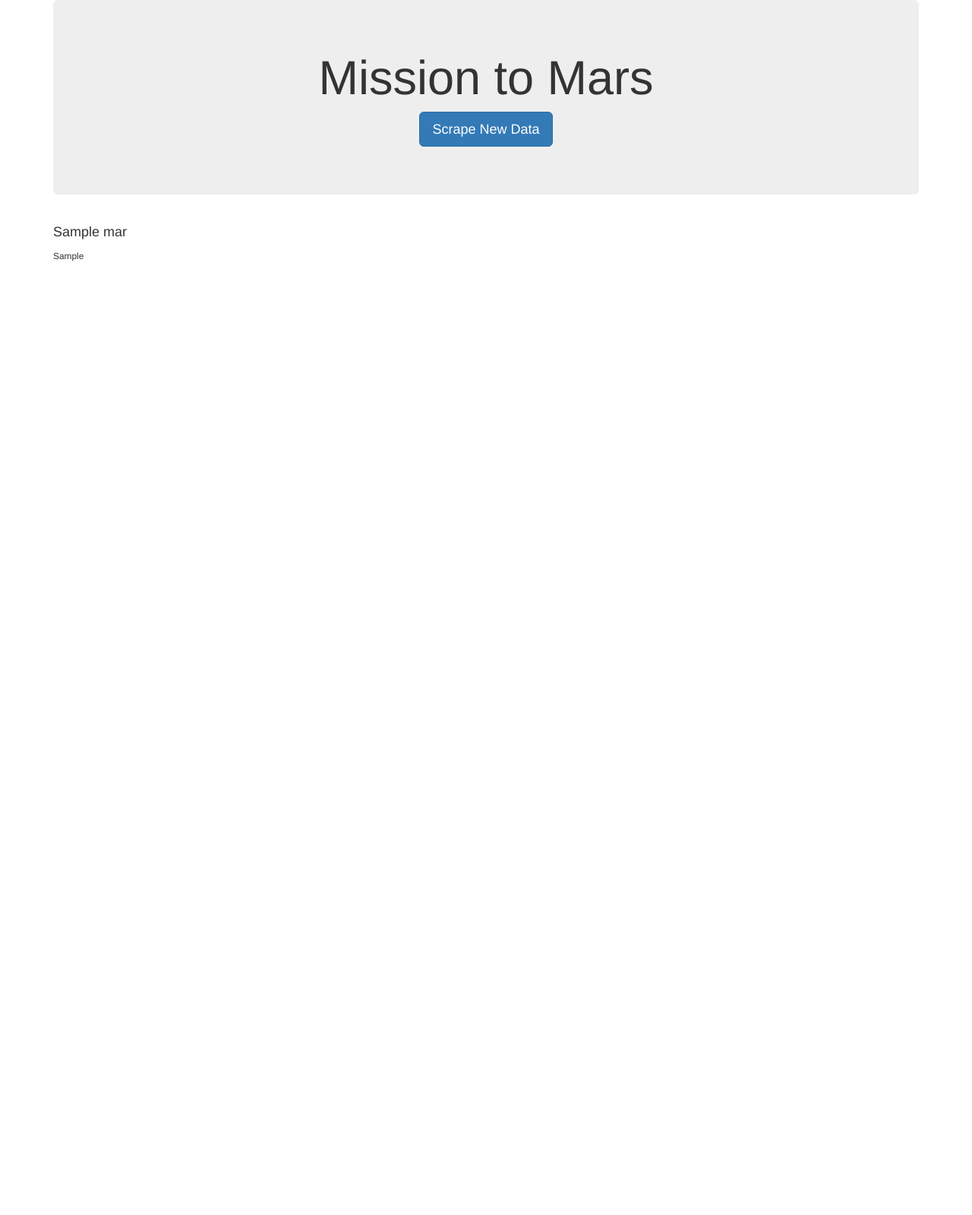
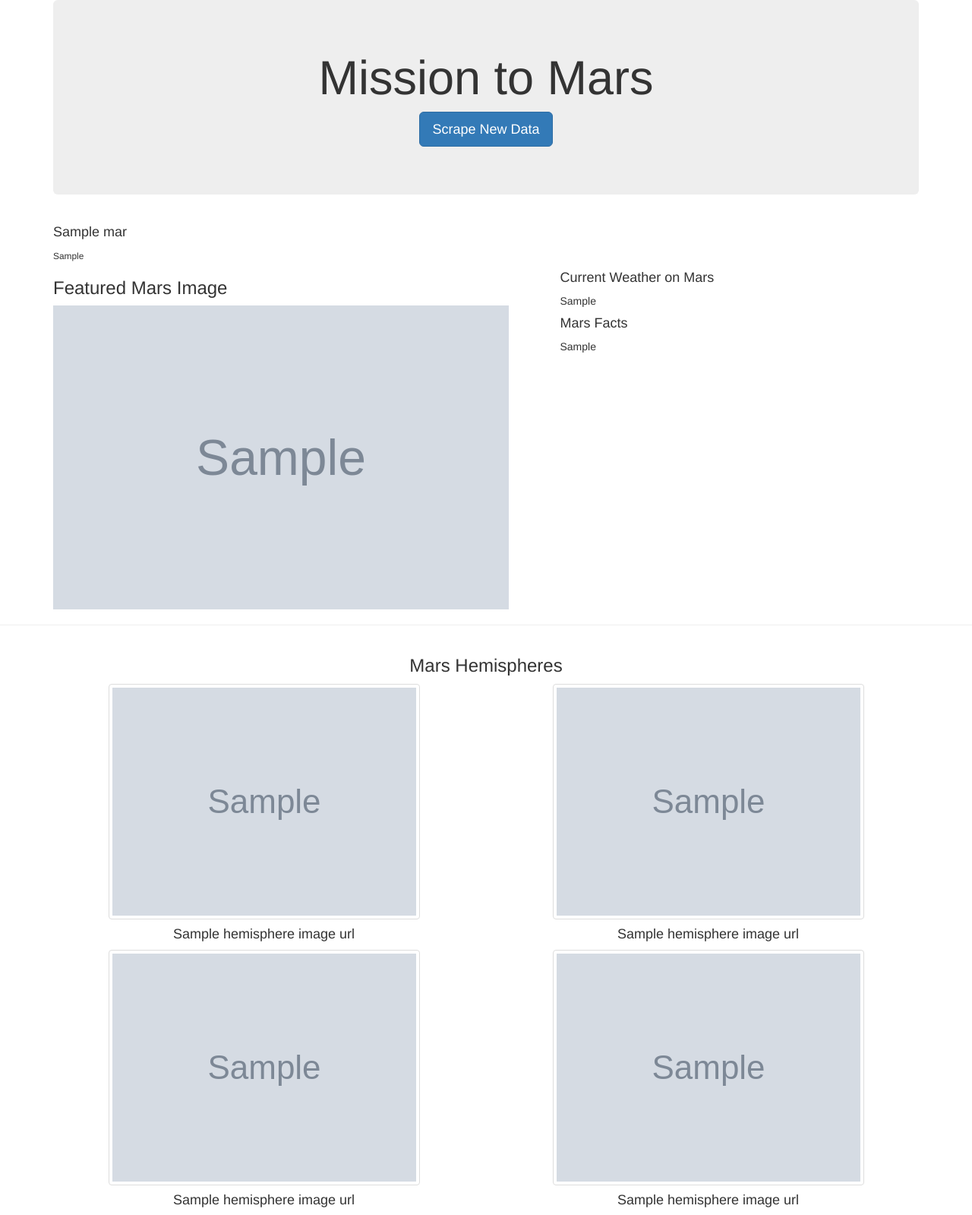
Before and after one commit to rjyobal/web-scraping-challenge, a Flask app: page / in a window 1280 px wide. Shown: the whole page at 76% size. Before the commit the page ends 344 px from the top, so only its background shows below. Run offline with Flask 2, Linux system fonts and the light colour scheme; grey boxes marked "Sample" are stand-in pictures; a database or web service that is not in the repository returns one stand-in record (values such as "Sample title"); some libraries are stand-ins or nearby versions.

Commit message:
Step 2 v1

```diff
--- a/Missions_to_Mars/app.py
+++ b/Missions_to_Mars/app.py
@@ -5,12 +5,8 @@ import scrape_marsdata
 app = Flask(__name__)
 
 # Use flask_pymongo to set up mongo connection
-app.config["MONGO_URI"] = "mongodb://localhost:27017/craigslist_app"
+app.config["MONGO_URI"] = "mongodb://localhost:27017/mars_app"
 mongo = PyMongo(app)
-
-# Or set inline
-# mongo = PyMongo(app, uri="mongodb://localhost:27017/craigslist_app")
-
 
 @app.route("/")
 def index():
--- a/Missions_to_Mars/templates/index.html
+++ b/Missions_to_Mars/templates/index.html
@@ -17,15 +17,59 @@
       <p><a class="btn btn-primary btn-lg" href="/scrape" role="button">Scrape New Data</a></p>
     </div>
 
-    <!-- Craigslist Listings -->
-    <div class="row" id="craiglist-listings">
+    <!-- Mars Data Listings -->
+    <div class="row">
       <div class="col-md-12">
         <h4 class="heading">{{listings.news_title}}</h4>
         <small>{{listings.news_p}}</small>
       </div>
     </div>
-
+    <div class="row">
+      <div class="col-md-7">
+        <h3>Featured Mars Image</h3>
+        <img src="{{listings.featured_image_url}}" target='_blank' alt="Featured Image" width="600" height="400">
+      </div>
+      <div class="col-md-5">
+        <div class="row">
+          <h4>Current Weather on Mars</h4>
+          {{listings.mars_weather}}
+        </div>
+        <div class="row">
+          <h4>Mars Facts</h4>
+          {{listings.mars_facts}}
+        </div>
+      </div>
+    </div>
   </div>
+  <hr>
+  <div class="container">
+    <div class="row text-center">
+      <h3>Mars Hemispheres</h3>
+    </div>
+    <div class="row">
+        <div class="col text-center col-md-6 col-sm-12 col-12">
+            <a href="{{listings.hemisphere_image_urls[0].img_url}}"><img src="{{listings.hemisphere_image_urls[0].img_url}}" alt="{{listings.hemisphere_image_urls[0].title}}" class="img-thumbnail border-0"></a>
+            <h4>{{listings.hemisphere_image_urls[0].title}}</h4>
+        </div>
+        <div class="col text-center col-md-6 col-sm-12 col-12">
+            <a href="{{listings.hemisphere_image_urls[1].img_url}}"><img src="{{listings.hemisphere_image_urls[1].img_url}}" alt="{{listings.hemisphere_image_urls[1].title}}" class="img-thumbnail border-0"></a>
+            <h4>{{listings.hemisphere_image_urls[1].title}}</h4>
+          </div>
+    </div>
+    <div class="row p-3">
+        <div class="col"></div>
+    </div>
+    <div class="row">
+        <div class="col text-center col-md-6 col-sm-12 col-12">
+            <a href="{{listings.hemisphere_image_urls[2].img_url}}"><img src="{{listings.hemisphere_image_urls[2].img_url}}" alt="{{listings.hemisphere_image_urls[2].title}}" class="img-thumbnail border-0"></a>
+            <h4>{{listings.hemisphere_image_urls[2].title}}</h4>
+          </div>
+        <div class="col text-center col-md-6 col-sm-12 col-12">
+            <a href="{{listings.hemisphere_image_urls[3].img_url}}"><img src="{{listings.hemisphere_image_urls[3].img_url}}" alt="{{listings.hemisphere_image_urls[3].title}}" class="img-thumbnail border-0"></a>
+            <h4>{{listings.hemisphere_image_urls[3].title}}</h4>
+        </div>
+    </div>
+</div>
 </body>
 
 </html>
```
Also changed, not shown: Missions_to_Mars/scrape_marsdata.py (+42 -2 lines).
